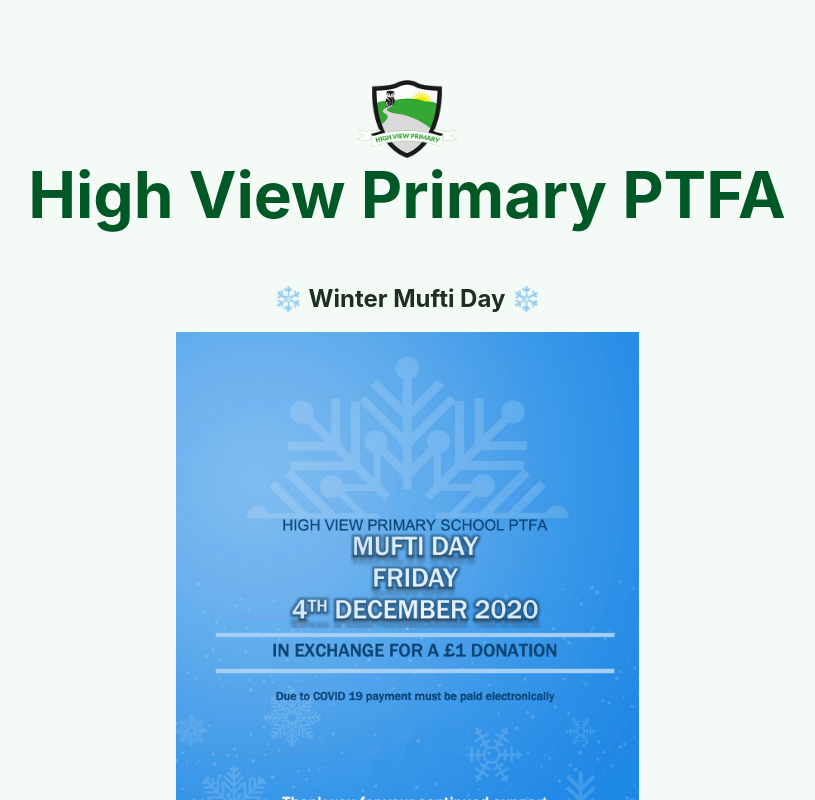
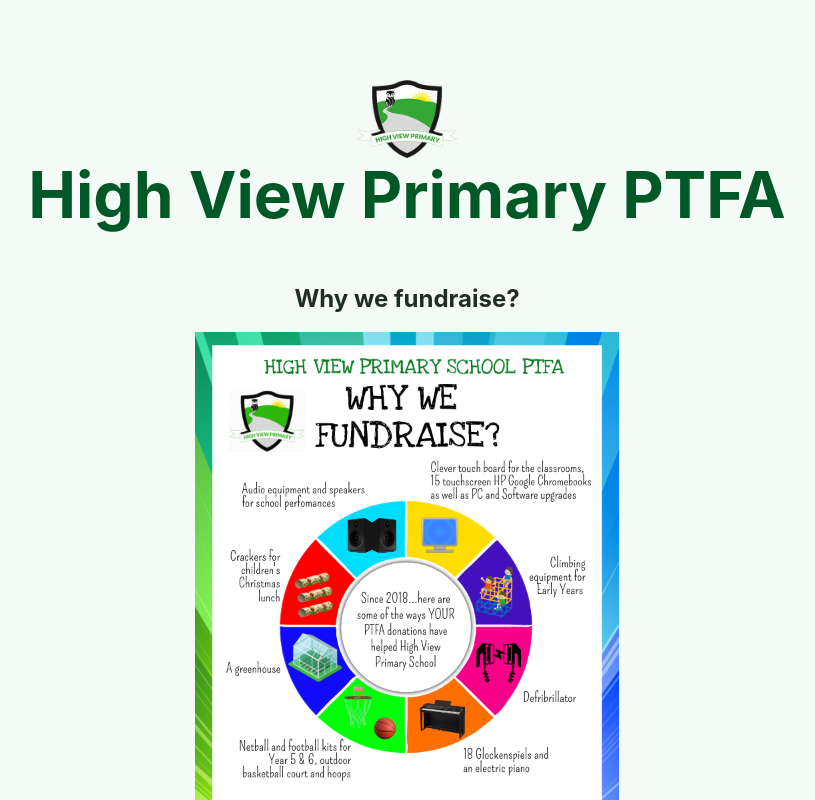
Before and after one commit to karl/highviewptfa, a Next.js app: page / in a window 1280 px wide. Shown: the top 800 px of the page, without its empty margins (233-1048 px from the left). Built offline with nearby package versions, Linux system fonts and the light colour scheme.

Commit message:
Fix pickeroo sheets bug
Also remove old winter mufti day poster

```diff
--- a/pages/pickeroo.tsx
+++ b/pages/pickeroo.tsx
@@ -90,7 +90,7 @@
   const nameDetails = await sheets.spreadsheets.values.get({ spreadsheetId, range: 'Pickeroo!A2:C' });
   const names = nameDetails.data.values.reduce((names, [name, yearAndClass, quantity]) => {
     return [...names, ...Array(parseInt(quantity)).fill(`${name} - ${yearAndClass}`)];
-  });
+  }, []);
   const shuffledNames = shuffle(names, 0);
 
   const pickerDetails = await sheets.spreadsheets.values.get({ spreadsheetId, range: 'Pickeroo!E2:G2' });
--- a/src/Home.tsx
+++ b/src/Home.tsx
@@ -17,18 +17,6 @@
           />
 
           <h1 className={styles.title}>High View Primary PTFA</h1>
-
-          <div className={styles.section}>
-            <h2>❄️ Winter Mufti Day ❄️</h2>
-            <Image
-              width={463.64}
-              height={600}
-              layout={"intrinsic"}
-              src="/static/winter-mufti-day-2020-12-04.png"
-              alt="Mufti Day Friday 4th December 2020. In exchange for a £1 donation. Due to COVID 19 payment must be made electronically. Thank you for you continued support. Email committe@highviewptfa.org.uk."
-            />
-          </div>
-
 
           <div className={styles.section}>
             <h2>Why we fundraise?</h2>
```
